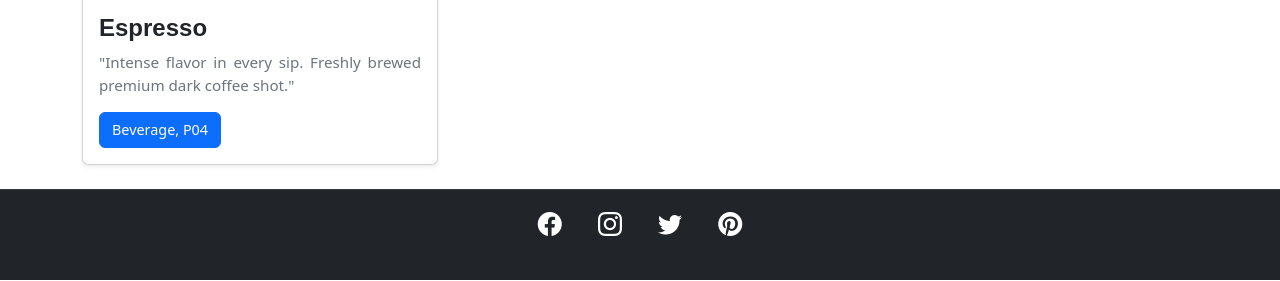
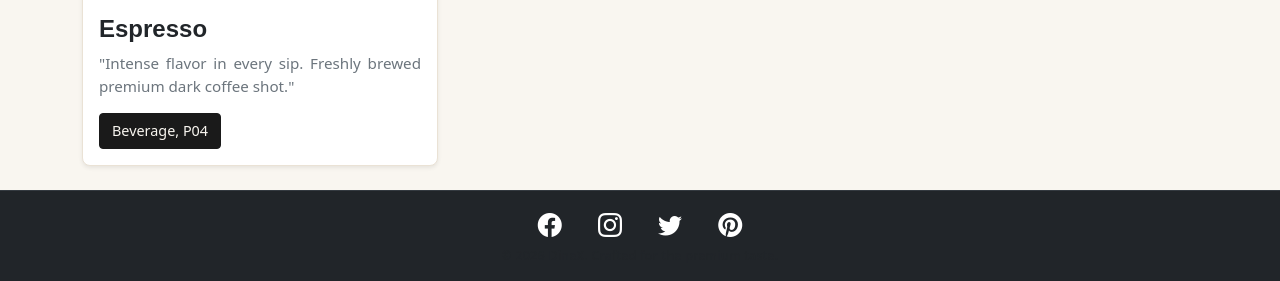
Before and after one commit to Tanubasist/testproject2, a Django app: page / in a window 1280 px wide. Shown: the part 1197-1478 px from the top of the page. Run offline with Django 5.2, Linux system fonts and the light colour scheme; data comes from the database, SQL or seed files in the repository.

Commit message:
UI Upgrade: Added black and beige theme styles and updated gitignore

```diff
--- a/test1/templates/test1/home.html
+++ b/test1/templates/test1/home.html
@@ -9,6 +9,24 @@
     <link href="https://cdn.jsdelivr.net/npm/bootstrap@5.3.2/dist/css/bootstrap.min.css" rel="stylesheet"
         integrity="sha384-T3c6CoIi6uLrA9TneNEoa7RxnatzjcDSCmG1MXxSR1GAsXEV/Dwwykc2MPK8M2HN" crossorigin="anonymous">
     <style>
+        /* Course-Compliant Black & Beige Theme Setup */
+        :root {
+            --bg-beige: #F9F6F0;
+            /* Soft Premium Beige */
+            --text-black: #1A1A1A;
+            /* Elegant Matte Black */
+            --card-bg: #FFFFFF;
+            /* Pure White for crisp details */
+            --border-color: #EAE2D5;
+            /* Subtle design divider */
+        }
+
+        /* Pure Global Override without breaking structure */
+        body {
+            background-color: var(--bg-beige) !important;
+            color: var(--text-black) !important;
+        }
+
         /* Sir ka exact slider image logic */
         .carousel-item img {
             height: 400px;
@@ -19,6 +37,43 @@
         .card-img-top {
             height: 220px;
             object-fit: cover;
+        }
+
+        /* Bootstrap Bootstrap components formatting override */
+        .card {
+            background-color: var(--card-bg) !important;
+            border: 1px solid var(--border-color) !important;
+            border-radius: 8px !important;
+            box-shadow: 0 4px 12px rgba(0, 0, 0, 0.02) !important;
+        }
+
+        /* Classy Matte Black Buttons */
+        .btn-primary,
+        .btn-dark,
+        button[type="submit"] {
+            background-color: var(--text-black) !important;
+            color: var(--bg-beige) !important;
+            border: 1px solid var(--text-black) !important;
+            border-radius: 4px !important;
+            transition: all 0.3s ease !important;
+        }
+
+        .btn-primary:hover,
+        .btn-dark:hover {
+            background-color: #333333 !important;
+            color: #FFFFFF !important;
+            border-color: #333333 !important;
+        }
+
+        /* Navbar aesthetic clean configuration */
+        .navbar {
+            background-color: var(--text-black) !important;
+            border-bottom: 1px solid var(--border-color) !important;
+        }
+
+        .navbar .nav-link,
+        .navbar .navbar-brand {
+            color: var(--bg-beige) !important;
         }
     </style>
 </head>
```
Also changed, not shown: 1 other file.
